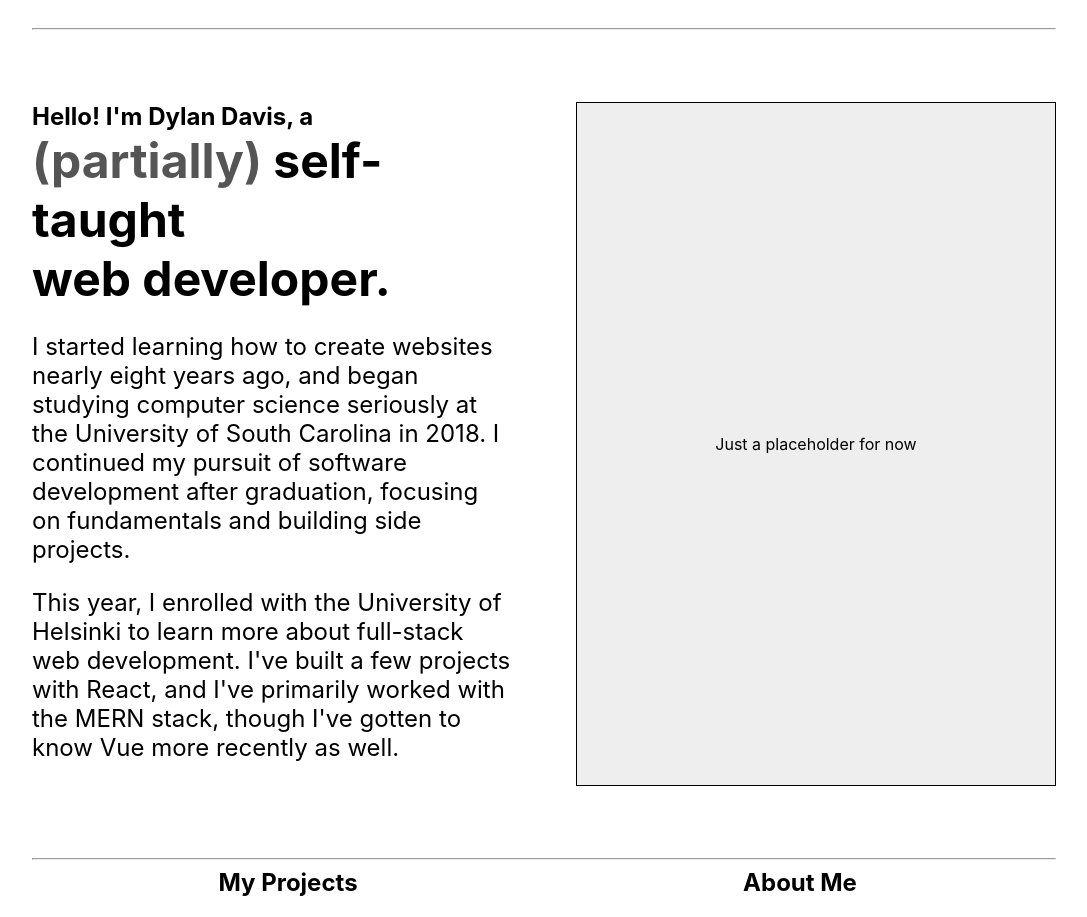
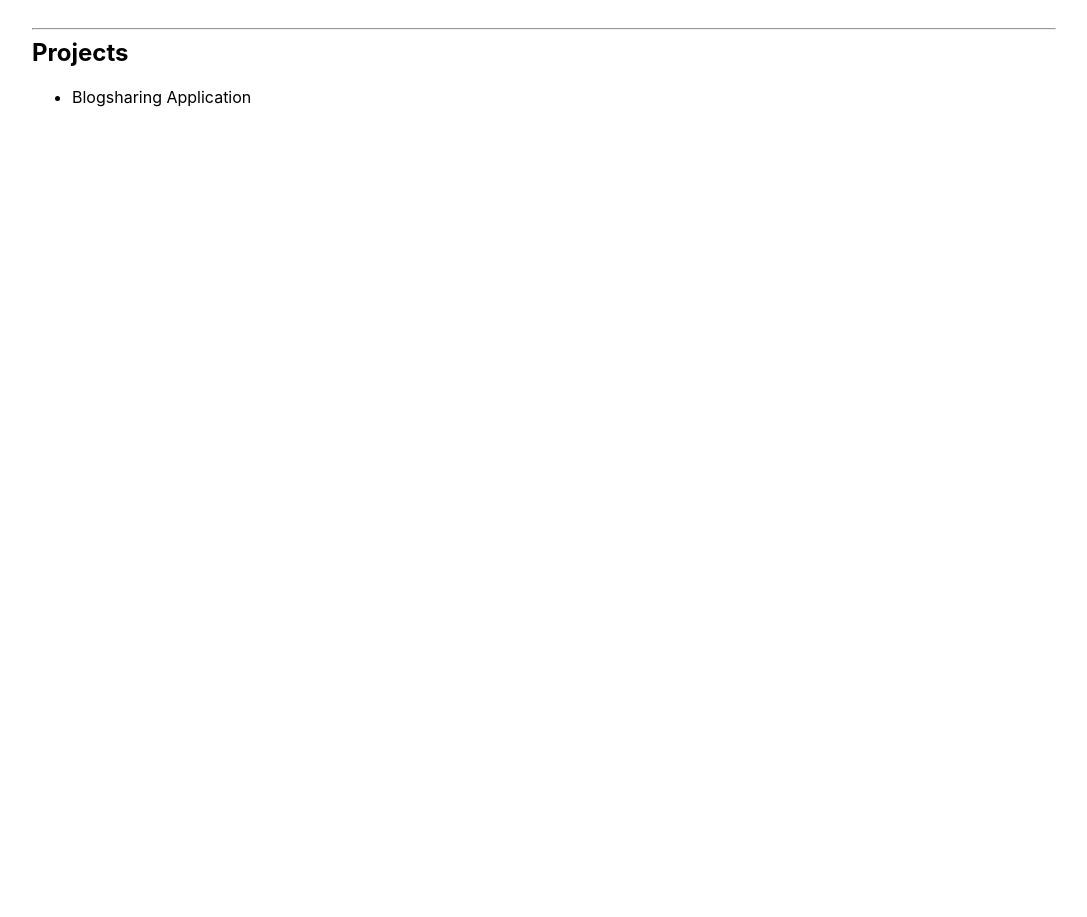
Before and after one commit to dylancdavis/portfolio-site, a React (Create React App) app: page /projects in a window 1280 px wide. Shown: the part 113-1030 px from the top of the page, without its empty margins (96-1183 px from the left). After the commit the page ends 800 px from the top, so only its background shows below. Built offline with nearby package versions, Linux system fonts and the light colour scheme.

Commit message:
Add router links to navbar

```diff
--- a/src/App.css
+++ b/src/App.css
@@ -17,6 +17,7 @@ header {
 
 .invertable:hover {
   text-shadow: var(--shadow-size-neg) var(--shadow-size-neg) rgb(125, 177, 255), var(--shadow-size) var(--shadow-size) rgb(255, 157, 0);
+  transform: scale(1.3);
 }
 
 h1 {
--- a/src/App.js
+++ b/src/App.js
@@ -1,7 +1,8 @@
 import "./App.css";
-import { Routes, Route, Link } from "react-router-dom";
+import { Routes, Route, NavLink } from "react-router-dom";
 import IntroBox from "./components/IntroBox";
 import ShowcaseBox from "./components/ShowcaseBox";
+import ProjectsPage from "./components/ProjectsPage";
 
 function App() {
   return (
@@ -20,17 +21,25 @@ function App() {
           </h1>
         </div>
         <nav>
-          <div>home</div>
-          <div>projects</div>
-          <div>about</div>
-          <button>contact</button>
+          <NavLink to="/">home</NavLink>
+          <NavLink to="/projects">projects</NavLink>
+          <NavLink to="/about">about</NavLink>
+          <NavLink to="/contact">contact</NavLink>
         </nav>
       </header>
       <hr></hr>
       <main>
-        <IntroBox />
-        <hr></hr>
-        <ShowcaseBox />
+        <Routes>
+          <Route
+            path="/*"
+            element={
+              <>
+                <IntroBox /> <hr></hr> <ShowcaseBox />
+              </>
+            }
+          />
+          <Route path="/projects" element={<ProjectsPage />} />
+        </Routes>
       </main>
     </div>
   );
--- /dev/null
+++ b/src/components/ProjectsPage.js
@@ -0,0 +1,12 @@
+const ProjectsPage = () => {
+  return (
+    <>
+      <h2>Projects</h2>
+      <ul>
+        <li>Blogsharing Application</li>
+      </ul>
+    </>
+  );
+};
+
+export default ProjectsPage;
--- a/src/index.css
+++ b/src/index.css
@@ -15,3 +15,8 @@ code {
 h1 {
   display: inline;
 }
+
+a {
+  text-decoration: none;
+  color: black;
+}
```
